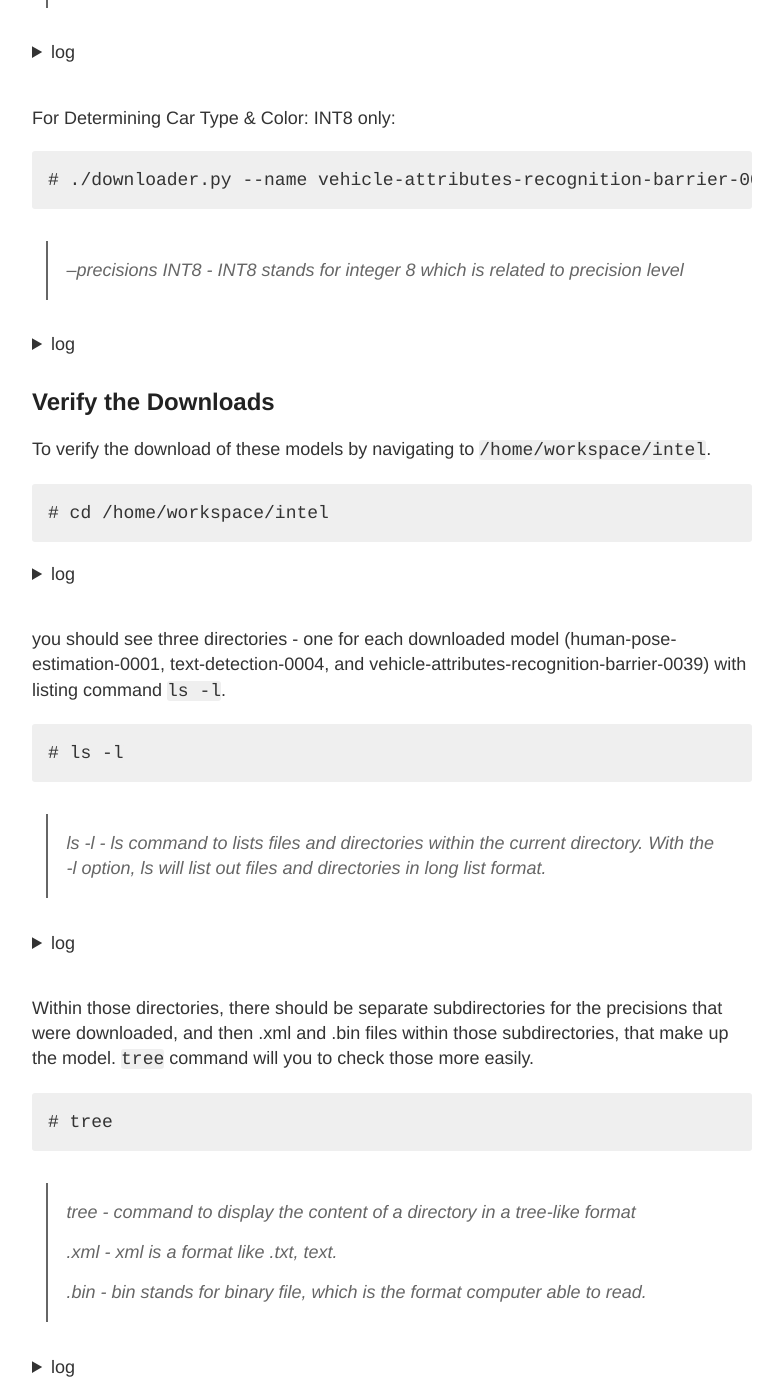
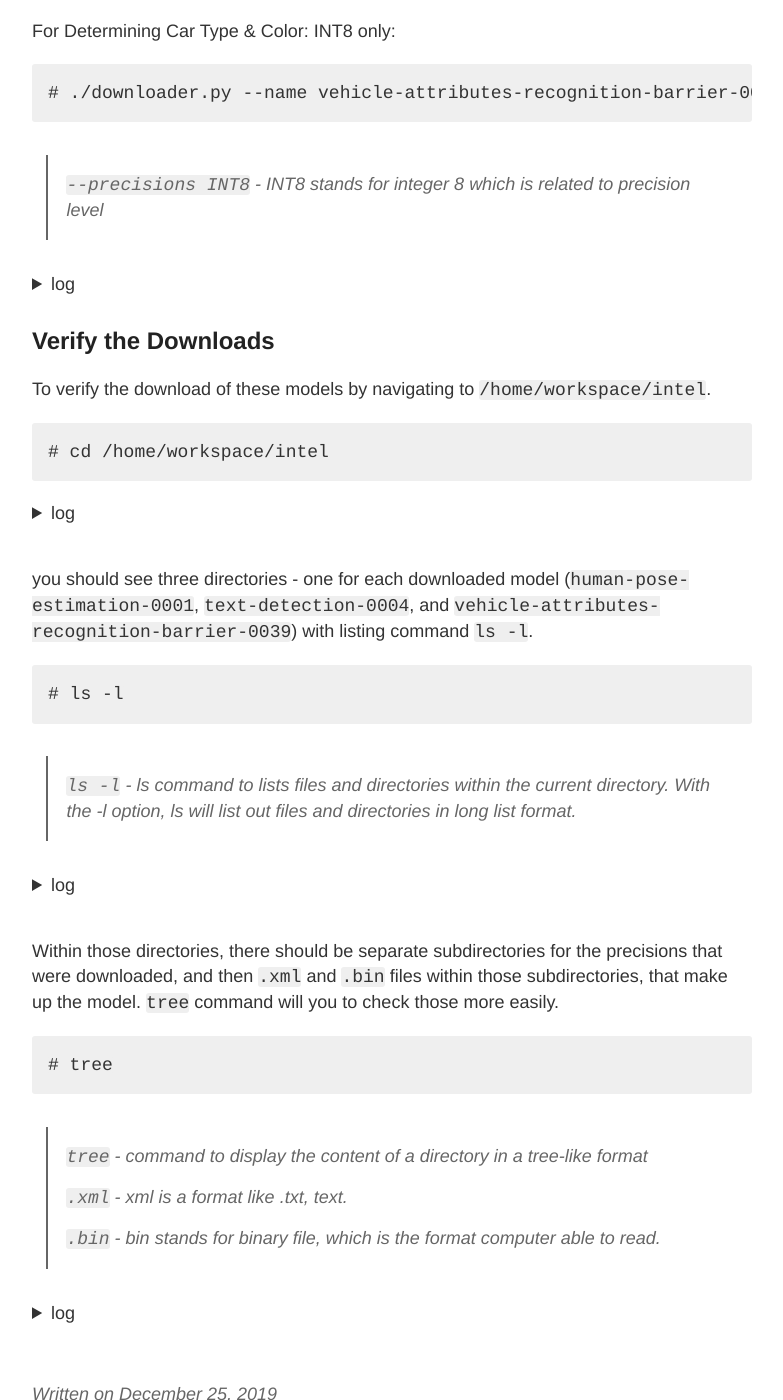
Before and after one commit to yamatokataoka/blog2, a Jekyll site: the page built from _posts/2019-12-25-intel-edge-ai-fundamentals-course.md, in a window 1280 px wide and 1400 px high, scrolled down 4658 px. Shown: the whole window, without its empty margins (248-1031 px from the left). Built offline with Jekyll 4.4.1, drawn with Linux system fonts in a browser that asks for light colours; some of the changed text lies outside the part shown.

````diff
--- a/_posts/2019-12-25-intel-edge-ai-fundamentals-course.md
+++ b/_posts/2019-12-25-intel-edge-ai-fundamentals-course.md
@@ -33,7 +33,7 @@ On the [Intel® Edge AI Fundamentals Course](https://www.udacity.com/scholarship
 
 ## Find the Right Models
 
-first, press SOURCE ENV button (to source the correct environment).
+first, press `SOURCE ENV` button (to source the correct environment).
 
 <details>
 <summary>log</summary>
@@ -71,7 +71,7 @@ Once you have found the right models, download them into the workspace with the
 
 - Determining Car Type & Color: INT8 only
 
-In the first documentation page of each model, the ttitle at the top of the page is the model name to use for downloading. Below example image of Human Pose Estimation shows the name, human-pose-estimation-0001.
+In the first documentation page of each model, the ttitle at the top of the page is the model name to use for downloading. Below example image of Human Pose Estimation shows the name, `human-pose-estimation-0001`.
 
 {% include helpers/image.html name="Screen Shot 2019-12-27 at 21.25.19.png" %}
 
@@ -83,7 +83,7 @@ First, go to the openvino downloader directory:
 # cd /opt/intel/openvino/deployment_tools/open_model_zoo/tools/downloader
 ```
 
-> cd - command changes directories
+> `cd` - command changes directories
 
 <details>
 <summary>log</summary>
@@ -112,9 +112,9 @@ For Human Pose Estimation: All precision levels:
 # ./downloader.py --name human-pose-estimation-0001 -o /home/workspace
 ```
 
-> --name human-pose-estimation-0001 - --name option specifies the identifier of the model for downloading (this case, human-pose-estimation-0001)
+> `--name human-pose-estimation-0001` - --name option specifies the identifier of the model for downloading (this case, human-pose-estimation-0001)
 >
-> -o /home/workspace - -o option specifies the output directory
+> `-o /home/workspace` - -o option specifies the output directory
 
 <details>
 <summary>log</summary>
@@ -156,9 +156,9 @@ For Text Detection: FP16 only:
 # ./downloader.py --name text-detection-0004 --precisions FP16 -o /home/workspace
 ```
 
-> --name text-detection-0004 - choosing text-detection-0004 model
+> `--name text-detection-0004` - choosing text-detection-0004 model
 >
-> --precisions FP16 - --precisions flag to specify precision. By default, the script will produce models in every precision that is supported for conversion. and FP16 stands for floating point 16 which is related to precision level
+> `--precisions FP16` - --precisions flag to specify precision. By default, the script will produce models in every precision that is supported for conversion. and FP16 stands for floating point 16 which is related to precision level
 
 <details>
 <summary>log</summary>
@@ -186,7 +186,7 @@ For Determining Car Type & Color: INT8 only:
 # ./downloader.py --name vehicle-attributes-recognition-barrier-0039 --precisions INT8 -o /home/workspace
 ```
 
-> --precisions INT8 - INT8 stands for integer 8 which is related to precision level
+> `--precisions INT8` - INT8 stands for integer 8 which is related to precision level
 
 <details>
 <summary>log</summary>
@@ -225,13 +225,13 @@ To verify the download of these models by navigating to `/home/workspace/intel`.
 </details>
 
 <br>
-you should see three directories - one for each downloaded model (human-pose-estimation-0001, text-detection-0004, and vehicle-attributes-recognition-barrier-0039) with listing command `ls -l`.
+you should see three directories - one for each downloaded model (`human-pose-estimation-0001`, `text-detection-0004`, and `vehicle-attributes-recognition-barrier-0039`) with listing command `ls -l`.
 
 ```
 # ls -l
 ```
 
-> ls -l - ls command to lists files and directories within the current directory. With the -l option, ls will list out files and directories in long list format.
+> `ls -l` - ls command to lists files and directories within the current directory. With the -l option, ls will list out files and directories in long list format.
 
 <details>
 <summary>log</summary>
@@ -246,17 +246,17 @@ drwxr-xr-x 3 root root 4096 Dec 26 13:23 vehicle-attributes-recognition-barrier-
 </details>
 
 <br>
-Within those directories, there should be separate subdirectories for the precisions that were downloaded, and then .xml and .bin files within those subdirectories, that make up the model. `tree` command will you to check those more easily.
+Within those directories, there should be separate subdirectories for the precisions that were downloaded, and then `.xml` and `.bin` files within those subdirectories, that make up the model. `tree` command will you to check those more easily.
 
 ```
 # tree
 ```
 
-> tree - command to display the content of a directory in a tree-like format
+> `tree` - command to display the content of a directory in a tree-like format
 >
-> .xml - xml is a format like .txt, text.
+> `.xml` - xml is a format like .txt, text.
 >
-> .bin - bin stands for binary file, which is the format computer able to read.
+> `.bin` - bin stands for binary file, which is the format computer able to read.
 
 <details>
 <summary>log</summary>
````
Also changed, not shown: other parts of _posts/2019-12-25-intel-edge-ai-fundamentals-course.md (+1 -1 lines).
